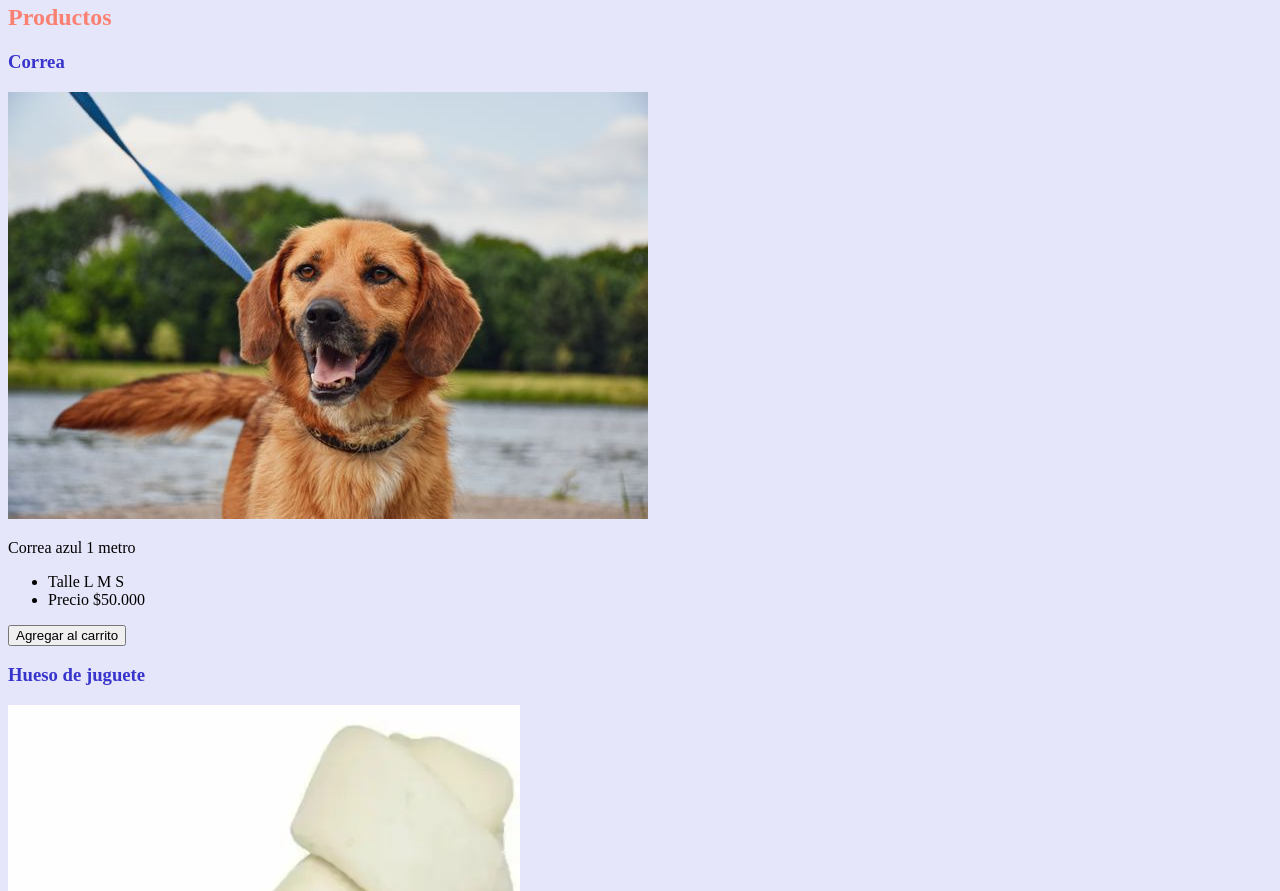
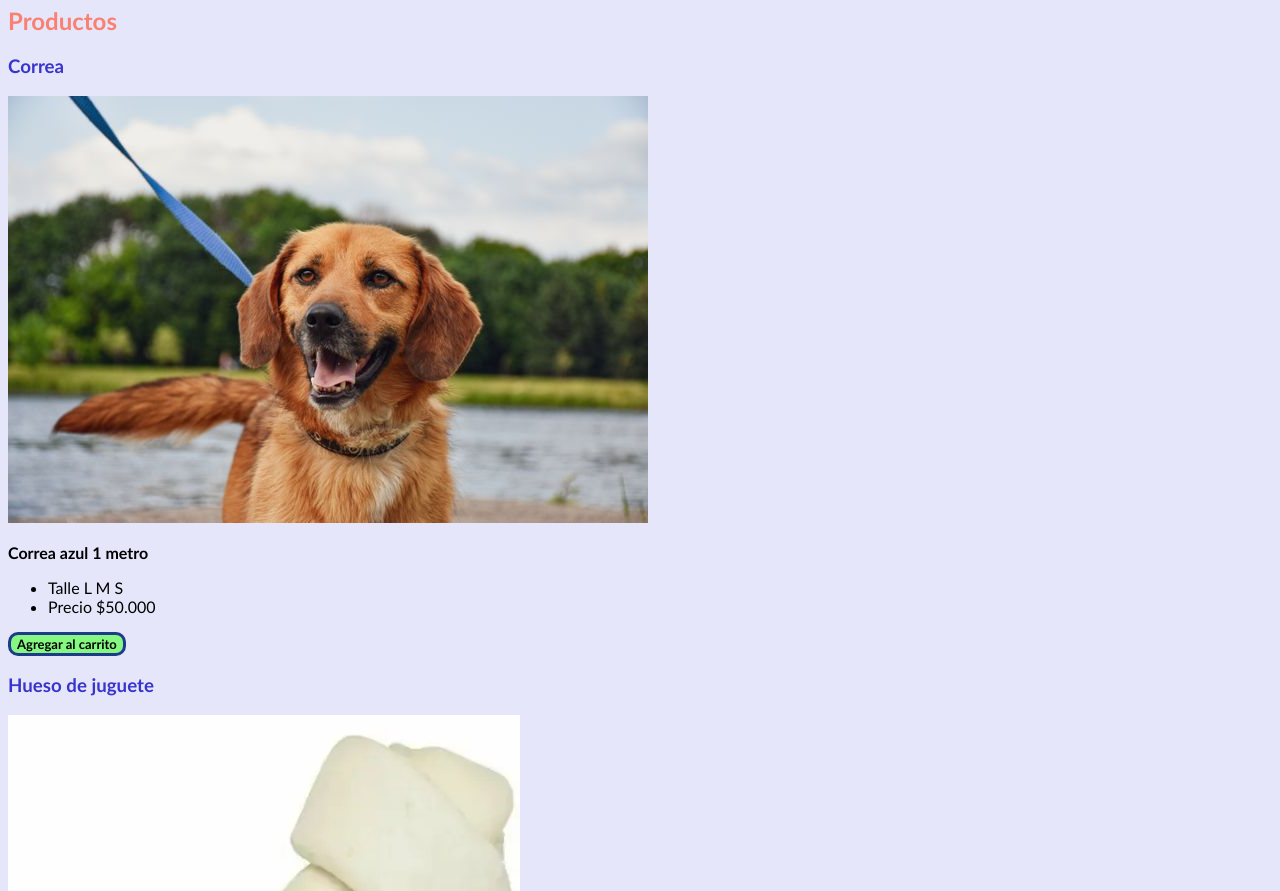
Before and after one commit to IgnacioVargas12/AW1Clases, a website: page clase8/catalogo.html in a window 1280 px wide. Shown: the part 175-1066 px from the top of the page. Drawn offline with Linux system fonts and the light colour scheme.

Commit message:
Nuevo estilo y color para botones y textos

```diff
--- a/clase8/recursos/estilos/index.css
+++ b/clase8/recursos/estilos/index.css
@@ -14,16 +14,41 @@ body{
 }
 h1{
     color: brown;
+        font-family: 'Gill Sans', 'Gill Sans MT', Calibri, 'Trebuchet MS', sans-serif;
+
 }
 header{
     color: #7fff00;
     font-size: larger;
     font-family: 'Gill Sans', 'Gill Sans MT', Calibri, 'Trebuchet MS', sans-serif;
     background-color: burlywood;
+
 }
 h2{
-    color: salmon
+    color: salmon;
+    font-family: 'Gill Sans', 'Gill Sans MT', Calibri, 'Trebuchet MS', sans-serif;
+
 }
 h3{
     color: #3835cc;
+    font-family: 'Gill Sans', 'Gill Sans MT', Calibri, 'Trebuchet MS', sans-serif;
 }
+p{
+    font-family: 'Gill Sans', 'Gill Sans MT', Calibri, 'Trebuchet MS', sans-serif;
+    font-weight: bold;
+}
+li{
+    font-family: 'Gill Sans', 'Gill Sans MT', Calibri, 'Trebuchet MS', sans-serif;
+}
+button{
+    font-family: 'Gill Sans', 'Gill Sans MT', Calibri, 'Trebuchet MS', sans-serif;
+    background-color: #84f880;
+    font-weight: bold;
+    font-size: small;
+    border-radius: 10px;
+    border: 3px solid #1e3a8a;
+    border-style: solid;
+}
+label{
+    font-family: 'Gill Sans', 'Gill Sans MT', Calibri, 'Trebuchet MS', sans-serif;
+}
```
